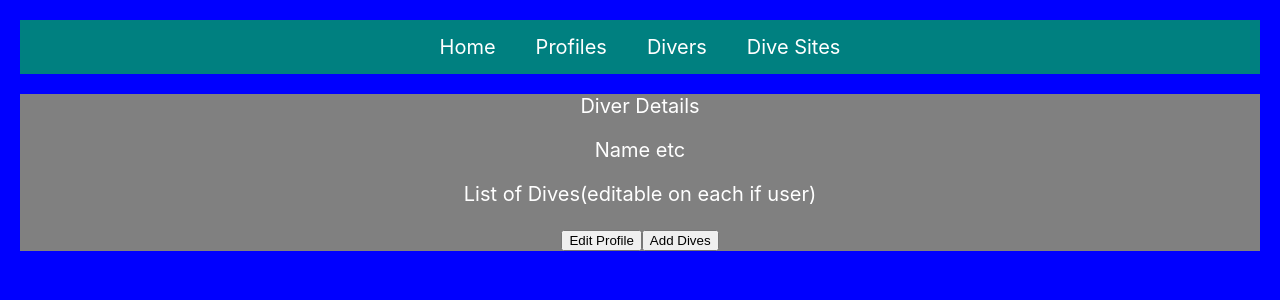
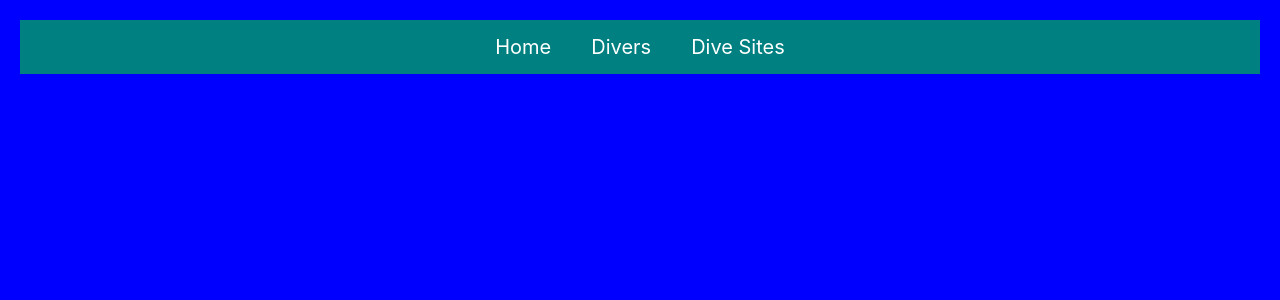
Before and after one commit to jgrantbrown/scubabook, a React (Create React App) app: page /profiles in a window 1280 px wide. Shown: the top 300 px of the page. Built offline with nearby package versions, Linux system fonts and the light colour scheme.

Commit message:
passed dynamic route data from list to profile

```diff
--- a/src/App.js
+++ b/src/App.js
@@ -1,5 +1,5 @@
 import React, { Component } from "react";
-import { BrowserRouter as Router, Route, NavLink} from 'react-router-dom';
+import { BrowserRouter as Router, Route, NavLink, Switch} from 'react-router-dom';
 import Profile from './components/Profile/Profile';
 import DiversList from './components/DiversList/DiversList';
 import DiveSites from './components/DiveSites/DiveSites';
@@ -12,22 +12,25 @@ import './App.css';
 // import axios from 'axios';
 
 class App extends Component  {
-
+  debugger
   render(){
     return (
         <div className="homeScreen">
             <nav className="navContent">
                <NavLink className="Nav_link" to="/">Home</NavLink>
-               <NavLink className="Nav_link" to="/profiles">Profiles</NavLink>
+                {/*  <NavLink className="Nav_link" to="/profiles">Profiles</NavLink> */}
                <NavLink className="Nav_link" to="/divers">Divers</NavLink>
                <NavLink className="Nav_link" to="/divesites">Dive Sites</NavLink>
             </nav>
 
             <div>
+            <Switch>
               <Route path="/" exact component={MainPage} />
-              <Route path="/profiles" component={Profile} />
+            {/*  <Route path="/profiles" component={Profile} /> */}
+              <Route path="/profiles/:id" exact component={Profile } />
               <Route path="/divers" component={DiversList } />
               <Route path="/divesites" component={DiveSites } />
+              </Switch>
             </div>
 
       </div>
--- a/src/components/DiversList/DiversList.js
+++ b/src/components/DiversList/DiversList.js
@@ -4,7 +4,15 @@ import { Link} from 'react-router-dom';
 // LAter to get from backend and link to details of specfice diver profile
 let divers = [{id:1, firstName: "Joe", lastName: "Smith"},{id:2, firstName: "Mike", lastName: "Johnson"}]
 const listDivers = divers.map((diver)=>
-  <li>{diver.firstName} {diver.lastName} <Link to="/profiles">Details</Link></li>
+  <li key={diver.id}>
+          {diver.firstName} {diver.lastName}
+          <Link
+            to={{
+            pathname:`/profiles/${diver.id}`,
+            diver:{diver},
+            }}>
+            Details</Link>
+  </li>
 )
 
 
--- a/src/components/Profile/Profile.js
+++ b/src/components/Profile/Profile.js
@@ -1,16 +1,19 @@
 import React from 'react';
 import './Profile.css';
 
-function Profile() {
+class Profile extends React.Component  {
+
+ render(){
+   let diver = this.props.location.diver.diver;
   return (
     <div className="profileSection">
         <p> Diver Details</p>
-        <p> Name etc </p>
+        <p>{diver.firstName} {diver.lastName}</p>
         <p> List of Dives(editable on each if user)</p>
         <button>Edit Profile</button>
         <button>Add Dives</button>
     </div>
-  );
+  )};
 }
 
 export default Profile;
```
